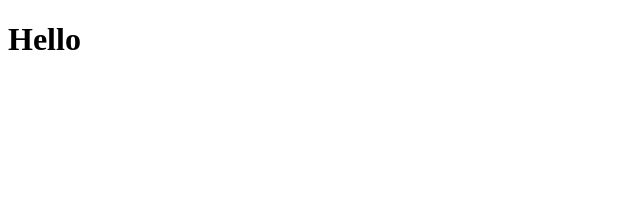
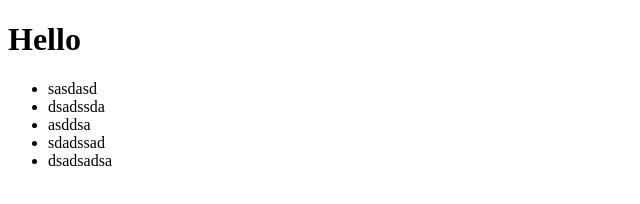
Before and after one commit to mihailhr/Git-things, a plain HTML site: page index.html in a window 1280 px wide. Shown: the whole page, without its empty margins (0-640 px from the left). Drawn offline with Linux system fonts and the light colour scheme.

Commit message:
Added an ul

```diff
--- a/index.html
+++ b/index.html
@@ -7,5 +7,12 @@
 </head>
 <body>
     <h1>Hello</h1>
+    <ul>
+        <li>sasdasd</li>
+        <li>dsadssda</li>
+        <li>asddsa</li>
+        <li>sdadssad</li>
+        <li>dsadsadsa</li>
+    </ul>
 </body>
 </html>
```
